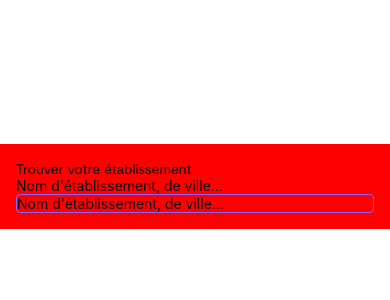
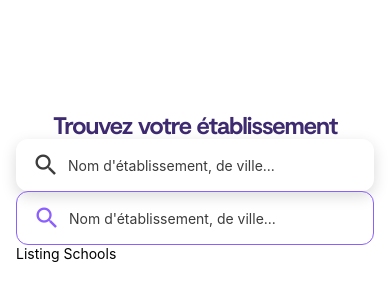
Before and after one commit to TimBlanchard/easy-snacks-native, a React Native app: screen / in a window 390 px wide. Shown: the part 236-536 px from the top of the page. Built offline with nearby package versions, Linux system fonts and the light colour scheme.

Commit message:
input styles

```diff
--- a/App.js
+++ b/App.js
@@ -2,7 +2,7 @@ import { StatusBar } from 'expo-status-bar';
 import React from 'react';
 import styled from 'styled-components/native';
 import { Route } from "wouter";
-import ListingSchool from "./src/pages/ListingSchools.js";
+import SearchSchools from "./src/pages/SearchSchools.js";
 import SingleSchool from "./src/pages/SingleSchool.js";
 import {useFonts} from "expo-font";
 import AppLoading from "expo-app-loading";
@@ -18,7 +18,7 @@ if(!fontsLoaded) {
 } else {
     return (
         <Container>
-            <Route path="/" component={ListingSchool}/>
+            <Route path="/" component={SearchSchools}/>
             <Route path="/schools/:name" component={SingleSchool}/>
             <StatusBar style="auto" />
         </Container>
--- a/package.json
+++ b/package.json
@@ -15,6 +15,7 @@
     "react": "16.13.1",
     "react-dom": "16.13.1",
     "react-native": "https://github.com/expo/react-native/archive/sdk-42.0.0.tar.gz",
+    "react-native-elements": "^3.4.2",
     "react-native-web": "~0.13.12",
     "styled-components": "^5.3.0",
     "wouter": "^2.7.4"
--- a/src/components/atoms/Input.js
+++ /dev/null
@@ -1,18 +0,0 @@
-import React from 'react';
-import {TextInput} from "react-native";
-import styled from "styled-components/native";
-import {border_radius, color} from "../../styles/const";
-
-export default function Input(props) {
-
-    return (
-        <TxtInput {...props}
-        />
-    )
-}
-
-const TxtInput = styled.TextInput`
-  border: ${props => props.secondary ? "none" : `1px solid ${color.primary}`};
-  border-radius: ${border_radius[1]};
-  width: 100%;
-`;
--- /dev/null
+++ b/src/components/atoms/Title.js
@@ -0,0 +1,20 @@
+import React from 'react';
+import styled from "styled-components/native";
+import { fontSize, letterSpacing, neutral} from "../../styles/const";
+
+export default function Title(props) {
+
+    const Txt = styled.Text`
+  font-family: 'Moderat Bold';
+  font-size: ${fontSize[8]};
+  color: ${neutral.black};
+  letter-spacing: ${letterSpacing.neg_4};
+  text-align: ${props.center ? "center" : "inherit"}
+`;
+
+    return (
+        <Txt>
+            {props.text}
+        </Txt>
+    )
+}
--- a/src/components/molecules/InputSearch.js
+++ b/src/components/molecules/InputSearch.js
@@ -1,20 +1,37 @@
 import React from 'react';
-import {View} from "react-native";
-import Input from "../atoms/Input.js";
+import {StyleSheet} from "react-native";
 import styled from "styled-components/native";
-import {border_radius, color} from "../../styles/const";
+import {border_radius, box_shadow, color, neutral, spacing} from "../../styles/const";
+import { Icon } from 'react-native-elements'
 
 export default function InputSearch(props) {
 
+    const Container = styled.View`
+  width: 100%;
+  border: ${ props.secondary ? "none" : `1px solid ${color.primary}`};
+  box-shadow: ${props.secondary ? box_shadow[1] : "none"};
+  padding: ${spacing[4]} ${spacing[5]};
+  border-radius: ${border_radius[3]};
+  flex-direction: row;
+  align-items: center;
+`;
+
+    const Input = styled.TextInput`
+  width: 100%;
+  color: ${neutral.grey_01};
+  `;
+
+    const styles = StyleSheet.create({
+        icon: {
+            marginRight: spacing[3]
+        },
+    })
+
+
     return (
         <Container>
-            <Input
-                {...props}
-            />
+            <Icon style={styles.icon} name="search" size={28} color={props.secondary ? neutral.grey_01 : color.primary}/>
+            <Input placeholder={props.placeholder} placeholderTextColor={neutral.grey_01} />
         </Container>
     )
 }
-
-const Container = styled.View`
-  width: 100%;
-`;
--- /dev/null
+++ b/src/components/organisms/ListingSchools.js
@@ -0,0 +1,17 @@
+import React from 'react';
+import {View, Text} from "react-native";
+import styled from "styled-components/native";
+import {border_radius, color} from "../../styles/const";
+
+export default function ListingSchools(props) {
+
+    return (
+        <Container>
+            <Text>Listing Schools</Text>
+        </Container>
+    )
+}
+
+const Container = styled.View`
+  width: 100%;
+`;
--- a/src/pages/ListingSchools.js
+++ /dev/null
@@ -1,28 +0,0 @@
-import React from 'react';
-import InputSearch from "../components/molecules/InputSearch.js";
-import styled from "styled-components/native";
-import {spacing} from "../styles/const";
-import {globalStyle} from "../styles/global";
-
-
-export default function ListingSchool() {
-
-    return (
-        <Container style={globalStyle.container}>
-            <Title>
-                Trouver votre établissement
-            </Title>
-            <InputSearch secondary placeholder="Nom d'établissement, de ville..." />
-            <InputSearch placeholder="Nom d'établissement, de ville..." />
-        </Container>
-    )
-}
-
-const Container = styled.View`
-  width: 100%;
-  padding: ${spacing[5]}
-`;
-
-const Title = styled.Text`
-  font-family: 'Moderat';
-`;
--- /dev/null
+++ b/src/pages/SearchSchools.js
@@ -0,0 +1,28 @@
+import React from 'react';
+import InputSearch from "../components/molecules/InputSearch.js";
+import styled from "styled-components/native";
+import {globalStyle} from "../styles/global";
+import Title from "../components/atoms/Title";
+import ListingSchools from "../components/organisms/ListingSchools";
+
+
+export default function SearchSchools() {
+
+    return (
+        <Container>
+            <Wrapper style={globalStyle.wrapper_full}>
+                <Title text={'Trouvez votre établissement'} center />
+                <InputSearch secondary placeholder="Nom d'établissement, de ville..." />
+                <InputSearch placeholder="Nom d'établissement, de ville..." />
+                <ListingSchools/>
+            </Wrapper>
+        </Container>
+    )
+}
+
+const Wrapper = styled.View`
+`;
+
+const Container = styled.View`
+    width: 100%;
+`;
--- a/src/styles/const.js
+++ b/src/styles/const.js
@@ -9,9 +9,10 @@ export const color = {
 };
 
 export const neutral = {
-  black: '#8C60FE',
-  grey: '#77F583',
-  white: '#FEDB60',
+  black: '#3E2A70',
+  grey_01: '#3C3C3C',
+  grey: '#EDEDEE',
+  white: '#FFFFFF',
 };
 
 export const fontSize = {
@@ -84,5 +85,5 @@ export const border_radius = {
 }
 
 export const box_shadow = {
-  1: '0px 5px 15px rgba(0, 0, 0, 0.1)',
+  1: '0px 5px 15px rgba(0, 0, 0, 0.15)',
 }
--- a/src/styles/global.js
+++ b/src/styles/global.js
@@ -4,9 +4,8 @@ import {StyleSheet} from 'react-native';
 export const globalStyle = StyleSheet.create({
 
     // UTILITY CLASSES
-    container: {
+    wrapper_full: {
         width: '100%',
-        backgroundColor: 'red',
         padding: `${spacing[5]}`,
     },
 
```
Also changed, not shown: 1 other file (tests, documents, lock files or other folders).
